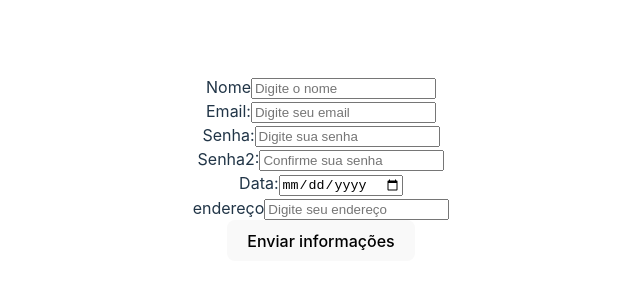
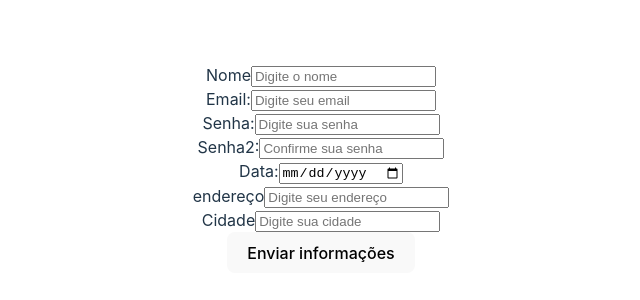
Before and after one commit to Ebraim30/MAtue30, a Vue app: page / in a window 1280 px wide. Shown: the part 232-532 px from the top of the page, without its empty margins (319-959 px from the left). Built offline with nearby package versions, Linux system fonts and the light colour scheme.

Commit message:
FEito-Cidade

```diff
--- a/src/App.vue
+++ b/src/App.vue
@@ -17,9 +17,11 @@
                 <label for="date">Data:</label>
                 <input type="date" placeholder="Date"></div>
                 <div class="input-endereço">
-                 <label for="text">endereço</label>
+                <label for="text">endereço</label>
                 <input type="text" placeholder="Digite seu endereço"></div>
-
+                <div class="input-string">
+                <label for="string">Cidade</label>
+                <input type="string" placeholder="Digite sua cidade"></div>
                 <button type="submit">Enviar informações</button>
         </form>
     </div>
```
